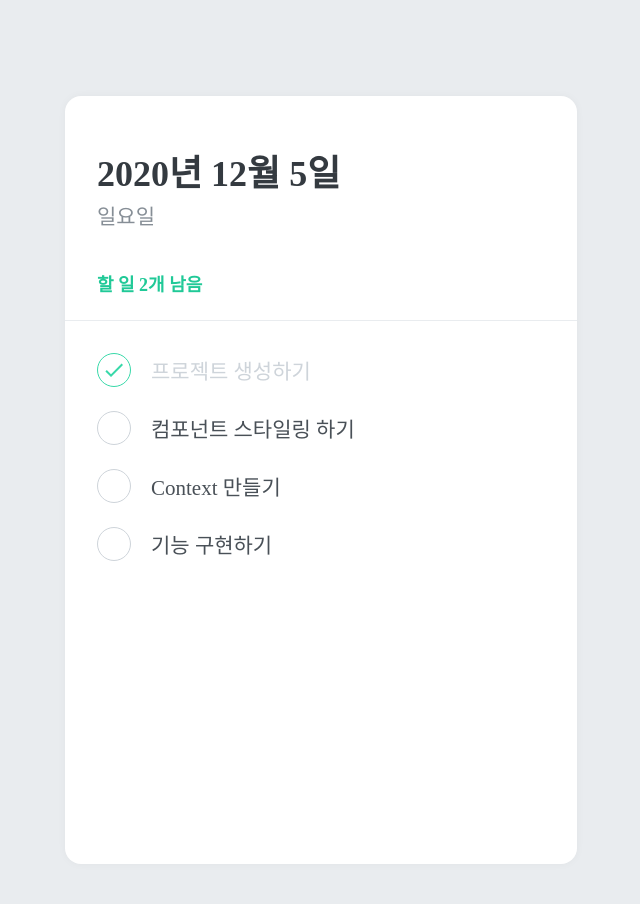
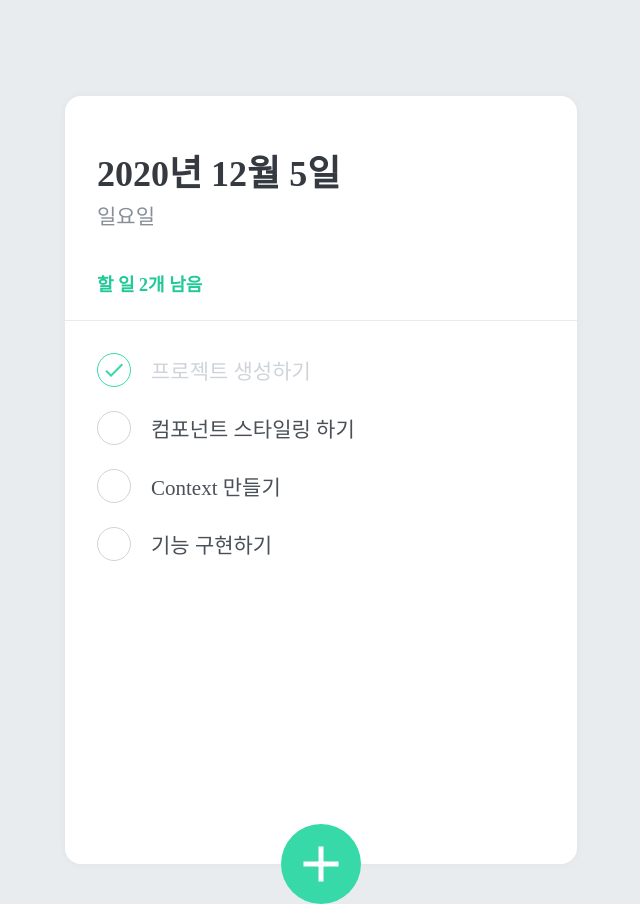
Before and after one commit to joyact/to-do-list, a React (Create React App) app: page / in a window 1280 px wide. Shown: the whole page, without its empty margins (319-959 px from the left). Built offline with nearby package versions, Linux system fonts and the light colour scheme.

Commit message:
프로젝트 생성 UI 준비 - 항목 추가 버튼 style

```diff
--- a/src/App.js
+++ b/src/App.js
@@ -1,6 +1,7 @@
 import React from 'react';
 import { createGlobalStyle } from 'styled-components';
 import Template from './components/Template';
+import TodoCreate from './components/TodoCreate';
 import TodoHead from './components/TodoHead';
 import TodoList from './components/TodoList';
 
@@ -17,6 +18,7 @@ function App() {
       <Template>
         <TodoHead />
         <TodoList />
+        <TodoCreate />
       </Template>
     </>
     //
--- /dev/null
+++ b/src/components/TodoCreate.js
@@ -0,0 +1,60 @@
+import React, { useState } from 'react';
+import styled, { css } from 'styled-components';
+import { MdAdd } from 'react-icons/md';
+
+const CircleButton = styled.button`
+  background: #38d9a9;
+  &:hover {
+    background: #63e6be;
+  }
+  &:active {
+    background: #20c997;
+  }
+
+  z-index: 5;
+  cursor: pointer;
+  width: 80px;
+  height: 80px;
+  display: flex;
+  align-items: center;
+  justify-content: center;
+
+  position: absolute;
+  left: 50%;
+  bottom: 0px;
+  transform: translate(-50%, 50%);
+
+  font-size: 60px;
+  color: white;
+  border-radius: 50%;
+
+  border: none;
+  outline: none;
+
+  transition: 0.125s all ease-in;
+  ${(props) =>
+    props.open &&
+    css`
+      background: #ff6b6b;
+      &:hover {
+        background: #ff8787;
+      }
+      &::active {
+        background: #fa5252;
+      }
+      transform: translate(-50%, 50%) rotate(45deg);
+    `}
+`;
+
+function TodoCreate() {
+  const [open, setOpen] = useState(false);
+  const handleToggle = () => setOpen(!open);
+
+  return (
+    <CircleButton onClick={handleToggle} open={open}>
+      <MdAdd />
+    </CircleButton>
+  );
+}
+
+export default TodoCreate;
```
